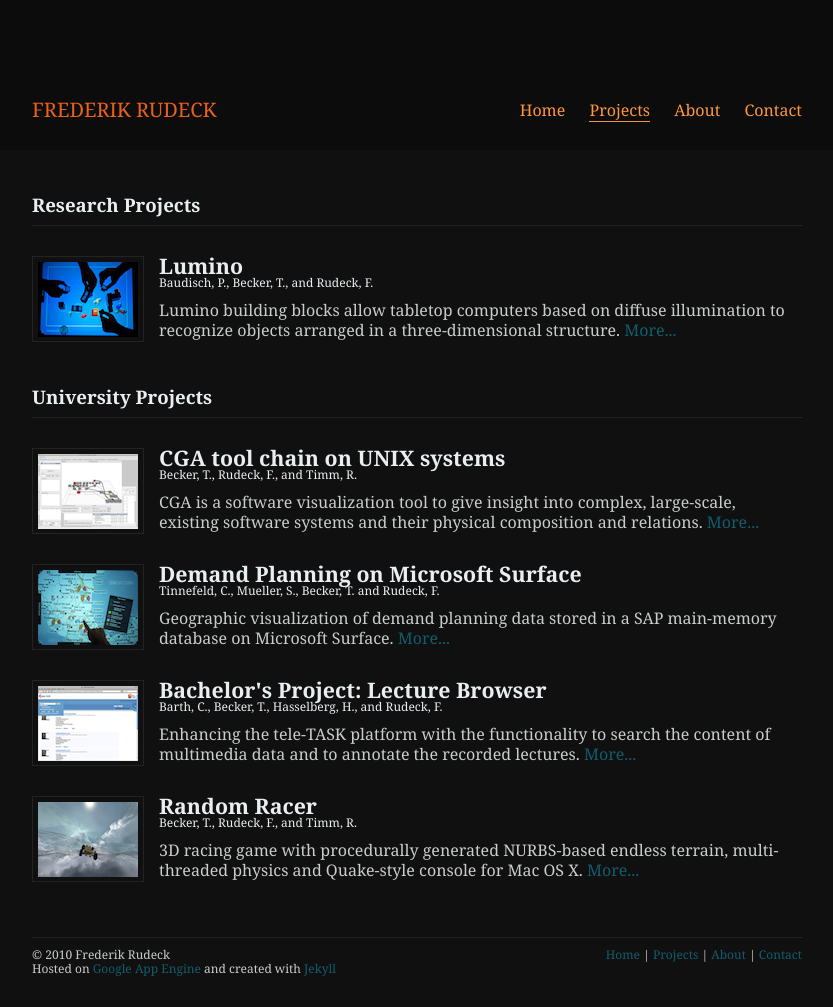
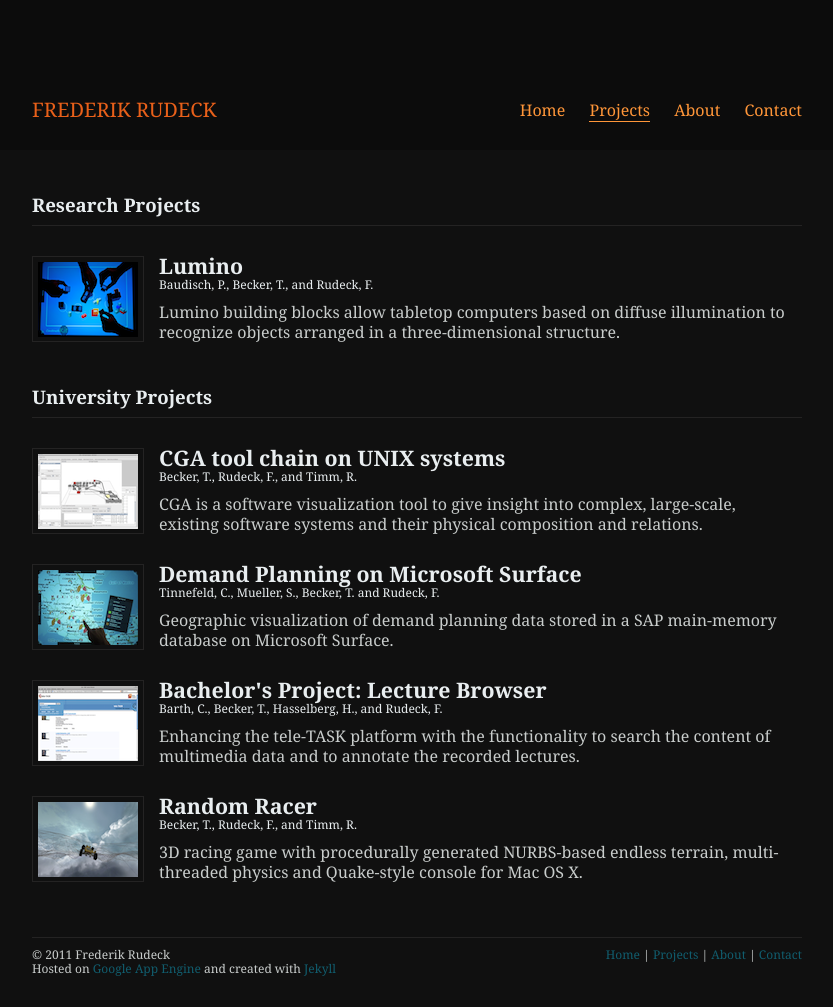
Before and after one commit to polym0rph/polym0rph.github.com, a Jekyll site: the page built from projects.html, in a window 1280 px wide. Shown: the whole page, without its empty margins (223-1056 px from the left). Built offline with Jekyll 4.4.1, drawn with Linux system fonts in a browser that asks for light colours; Markdown is read by kramdown in place of the engine named in the settings.

Commit message:
Made the project title clickable and removed the more link. Removed spaces around the icons on the front page. Updated the copyright.

```diff
--- a/_layouts/default.html
+++ b/_layouts/default.html
@@ -54,7 +54,7 @@
 <div id="footer">
 	<div id="footer_wrap">
 		<div id="footer_credits">
-			<span>© 2010 Frederik Rudeck</span><br/>
+			<span>© 2011 Frederik Rudeck</span><br/>
 			<span>Hosted on <a href="http://code.google.com/appengine/">Google App Engine</a> and created with <a href="http://github.com/mojombo/jekyll">Jekyll</a>
 			</span>
 		</div>
--- a/css/style.css
+++ b/css/style.css
@@ -206,6 +206,19 @@
   overflow: hidden;
 }
 
+.project_title, .project_title:visited {
+  color: rgb(233,238,240);
+  font-size: 16pt;
+  font-weight: bold;
+  text-decoration: none;
+}
+
+.project_title:hover {
+  color: white;
+  font-size: 16pt;
+  font-weight: bold;
+}
+
 .project_member, .project_member_border {
   color: rgb(233,238,240);
   font-size: 9pt;
--- a/projects.html
+++ b/projects.html
@@ -13,9 +13,9 @@
 					<a href="{{ post.url }}"><img src="/images/{{ post.image }}"/></a>
 				</div>
 				<div class="abstract">
-					<h2>{{ post.name }}</h2>
+					<a class="project_title" href="{{ post.url }}">{{ post.name }}</a>
 					<p class="project_member">{{ post.member }}</p>
-					{{ post.abstract }} <a href="{{ post.url }}">More...</a>
+					{{ post.abstract }}
 				</div>
 			</div>
 		{% endif %}
@@ -31,9 +31,9 @@
 					<a href="{{ post.url }}"><img src="/images/{{ post.image }}"/></a>
 				</div>
 				<div class="abstract">
-					<h2>{{ post.name }}</h2>
+					<a class="project_title" href="{{ post.url }}">{{ post.name }}</a>
 					<p class="project_member">{{ post.member }}</p>
-					{{ post.abstract }} <a href="{{ post.url }}">More...</a>
+					{{ post.abstract }}
 				</div>
 			</div>
 		{% endif %}
```
Also changed, not shown: index.html (+6 -14 lines).
